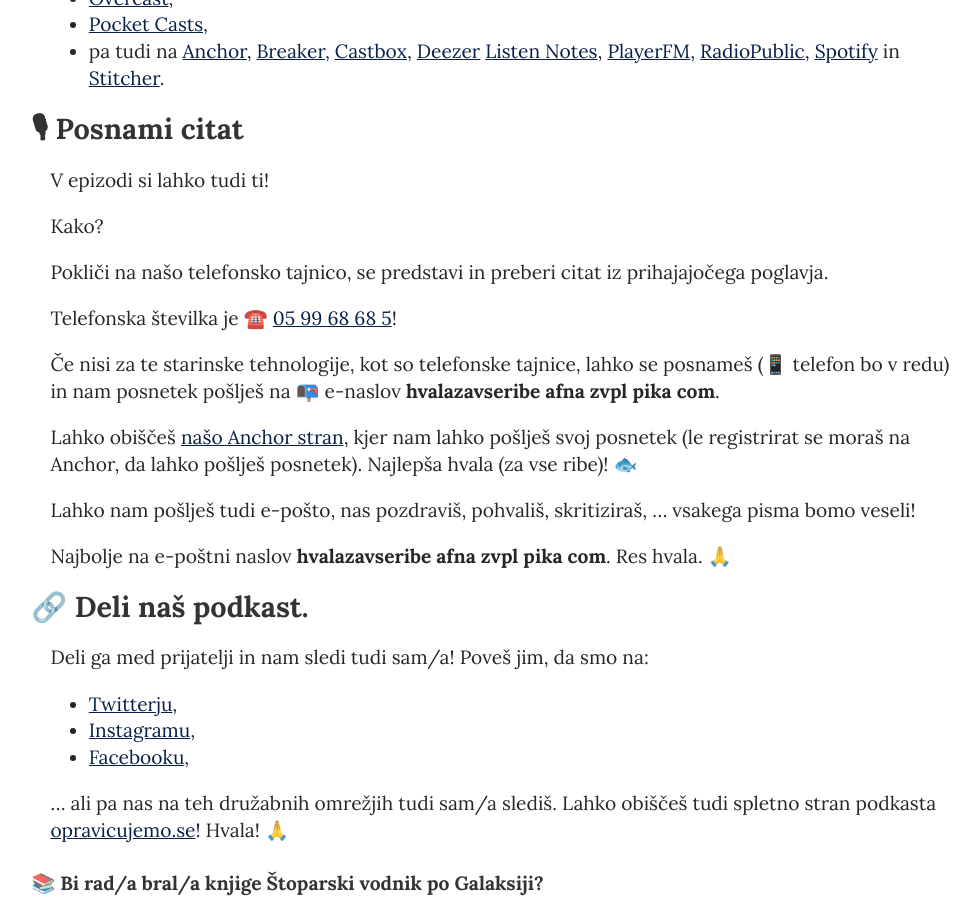
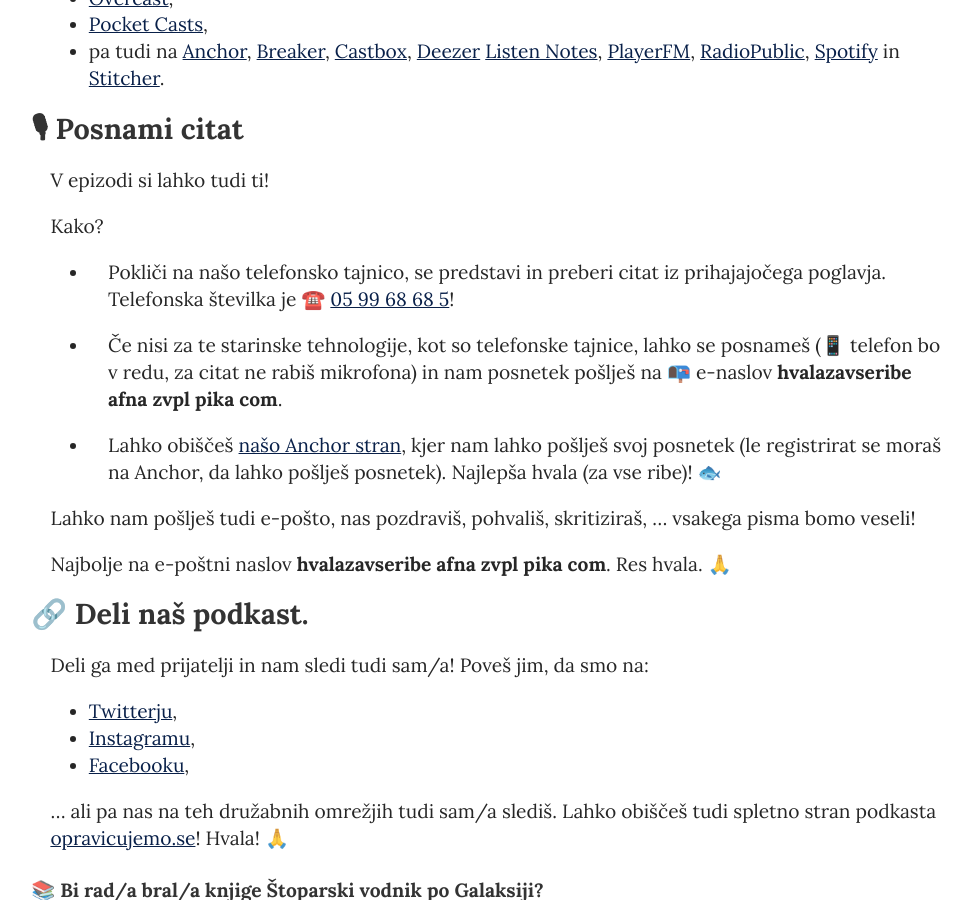
Before and after one commit to hvalazavseribe/hvalazavseribe.github.io, a Jekyll site: the page built from index.md, in a window 1280 px wide and 900 px high, scrolled down 871 px. Shown: the whole window, without its empty margins (148-1128 px from the left). Built offline with Jekyll 4.4.1, drawn with Linux system fonts in a browser that asks for light colours.

Commit message:
Pokliči

```diff
--- a/index.md
+++ b/index.md
@@ -42,13 +42,11 @@ V epizodi si lahko tudi ti!
 
 Kako?
 
-Pokliči na našo telefonsko tajnico, se predstavi in preberi citat iz prihajajočega poglavja.
+- Pokliči na našo telefonsko tajnico, se predstavi in preberi citat iz prihajajočega poglavja. Telefonska številka je ☎️ <a href="tel:059968685" target="_blank" rel="noopener noreferrer">05 99 68 68 5</a>!
 
-Telefonska številka je ☎️ <a href="tel:059968685" target="_blank" rel="noopener noreferrer">05 99 68 68 5</a>!
+- Če nisi za te starinske tehnologije, kot so telefonske tajnice, lahko se posnameš (📱 telefon bo v redu, za citat ne rabiš mikrofona) in nam posnetek pošlješ na 📭 e-naslov **hvalazavseribe afna zvpl pika com**.
 
-Če nisi za te starinske tehnologije, kot so telefonske tajnice, lahko se posnameš (📱 telefon bo v redu) in nam posnetek pošlješ na 📭 e-naslov **hvalazavseribe afna zvpl pika com**.
-
-Lahko obiščeš [našo Anchor stran](https://anchor.fm/opravicujemose), kjer nam lahko pošlješ svoj posnetek (le registrirat se moraš na Anchor, da lahko pošlješ posnetek). Najlepša hvala (za vse ribe)! 🐟
+- Lahko obiščeš [našo Anchor stran](https://anchor.fm/opravicujemose), kjer nam lahko pošlješ svoj posnetek (le registrirat se moraš na Anchor, da lahko pošlješ posnetek). Najlepša hvala (za vse ribe)! 🐟
 
 Lahko nam pošlješ tudi e-pošto, nas pozdraviš, pohvališ, skritiziraš, ... vsakega pisma bomo veseli!
 
```
